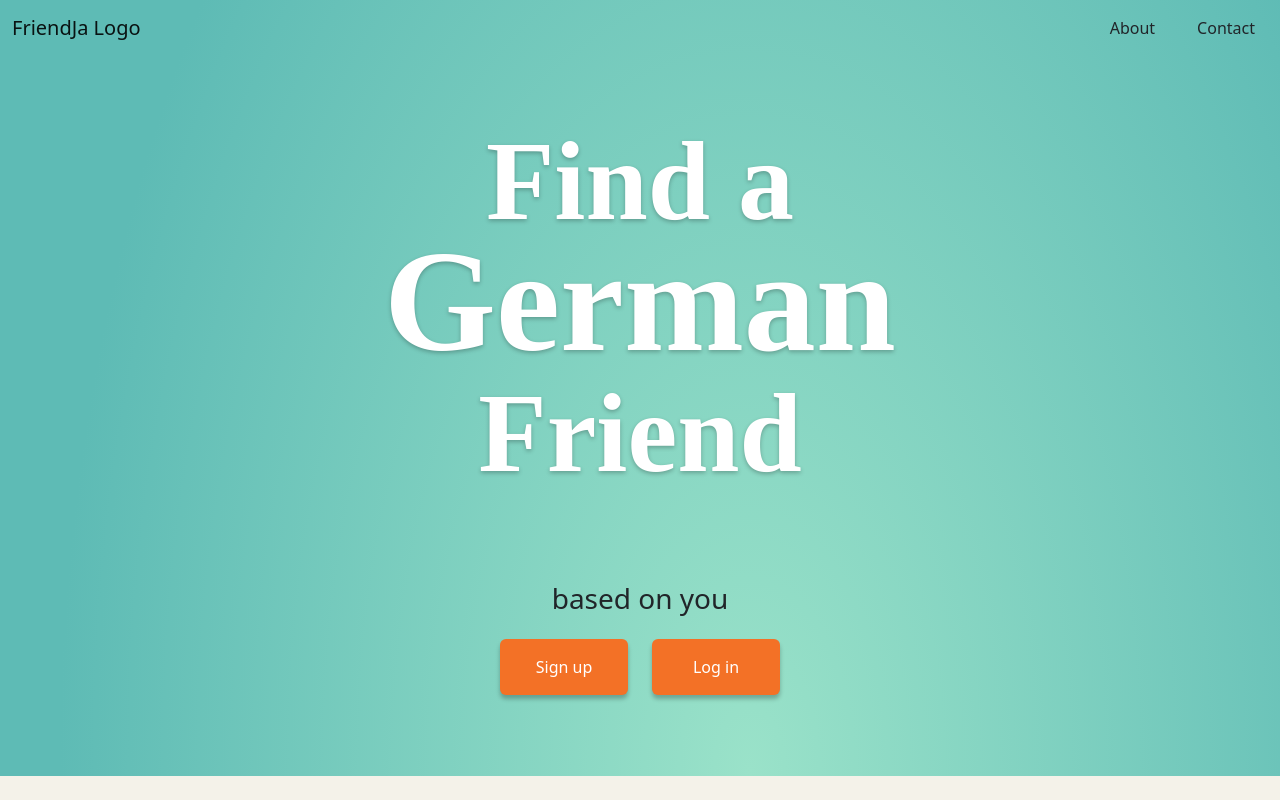
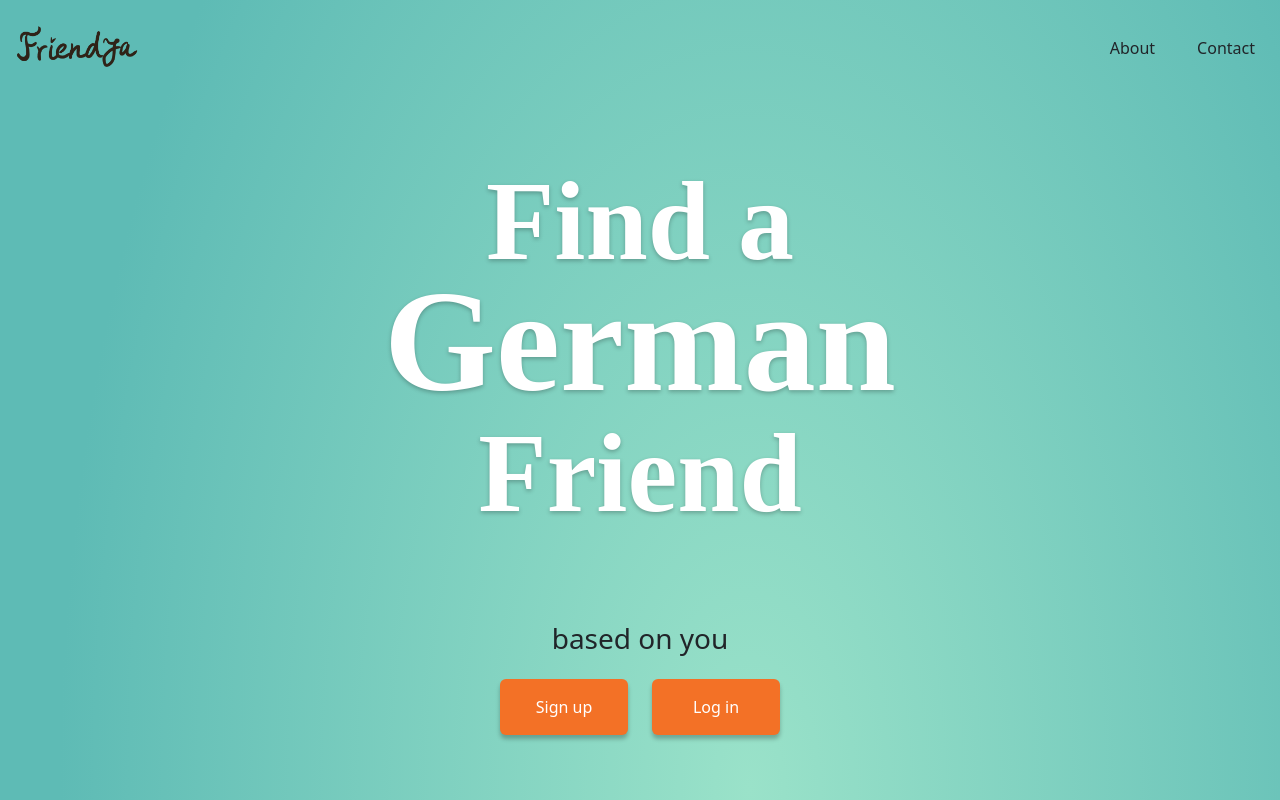
Before and after one commit to ViolaKomaromi/friendproj, a React (Create React App) app in the folder client/: page / in a window 1280 px wide. Shown: the top 800 px of the page. Built offline with nearby package versions, Linux system fonts and the light colour scheme.

Commit message:
added friendja logo

```diff
--- a/client/src/components/Landing/Navigation/Nav.js
+++ b/client/src/components/Landing/Navigation/Nav.js
@@ -4,15 +4,17 @@ import React from "react";
 import AboutPage from "../About/AboutPage";
 import ContactPage from "../Contact/ContactPage";
 import "../../Landing/Navigation/landingNav.css";
+import logo from "../../images/FJ_friendja.png";
 
 function Nav() {
     return (
         <div>
             <nav className="navbar navbar-expand-lg navbar-light ">
                 <div className="container-fluid ">
-                    <a className="navbar-brand" href="#">
+                    {/* <a className="navbar-brand" href="#">
                         FriendJa Logo
-                    </a>
+                    </a> */}
+                    <img src={logo} alt="" />
                     <button
                         className="navbar-toggler"
                         type="button"
--- a/client/src/components/Landing/Navigation/landingNav.css
+++ b/client/src/components/Landing/Navigation/landingNav.css
@@ -13,6 +13,13 @@
     font-weight: bold;
     color: black;
 } */
+.navbar {
+    padding: 0;
+}
+
+.navbar img {
+    width: 8rem;
+}
 
 .nav-btns {
     display: flex;
```
Also changed, not shown: client/src/components/images/FJ_friendja.png (added).
